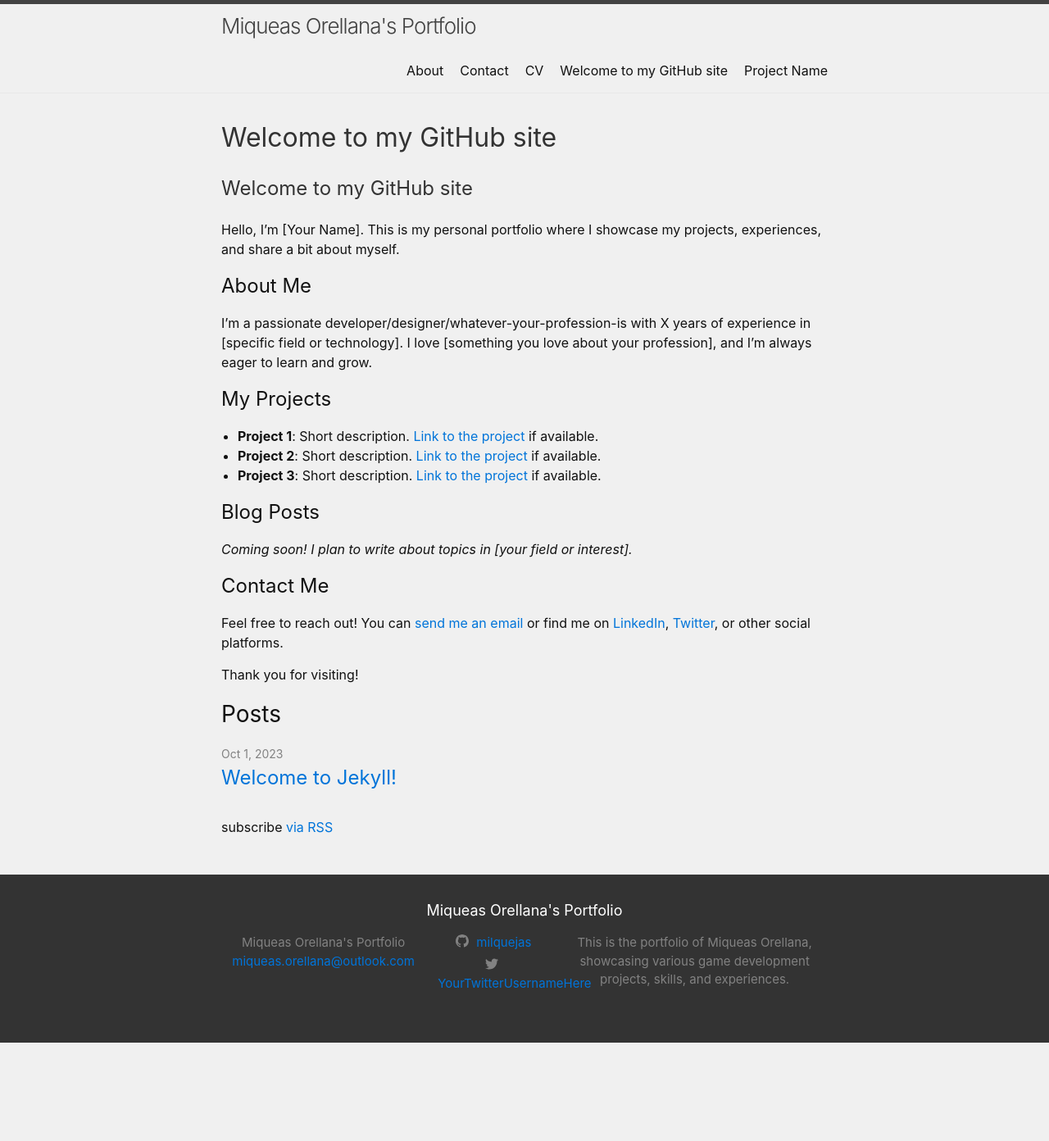
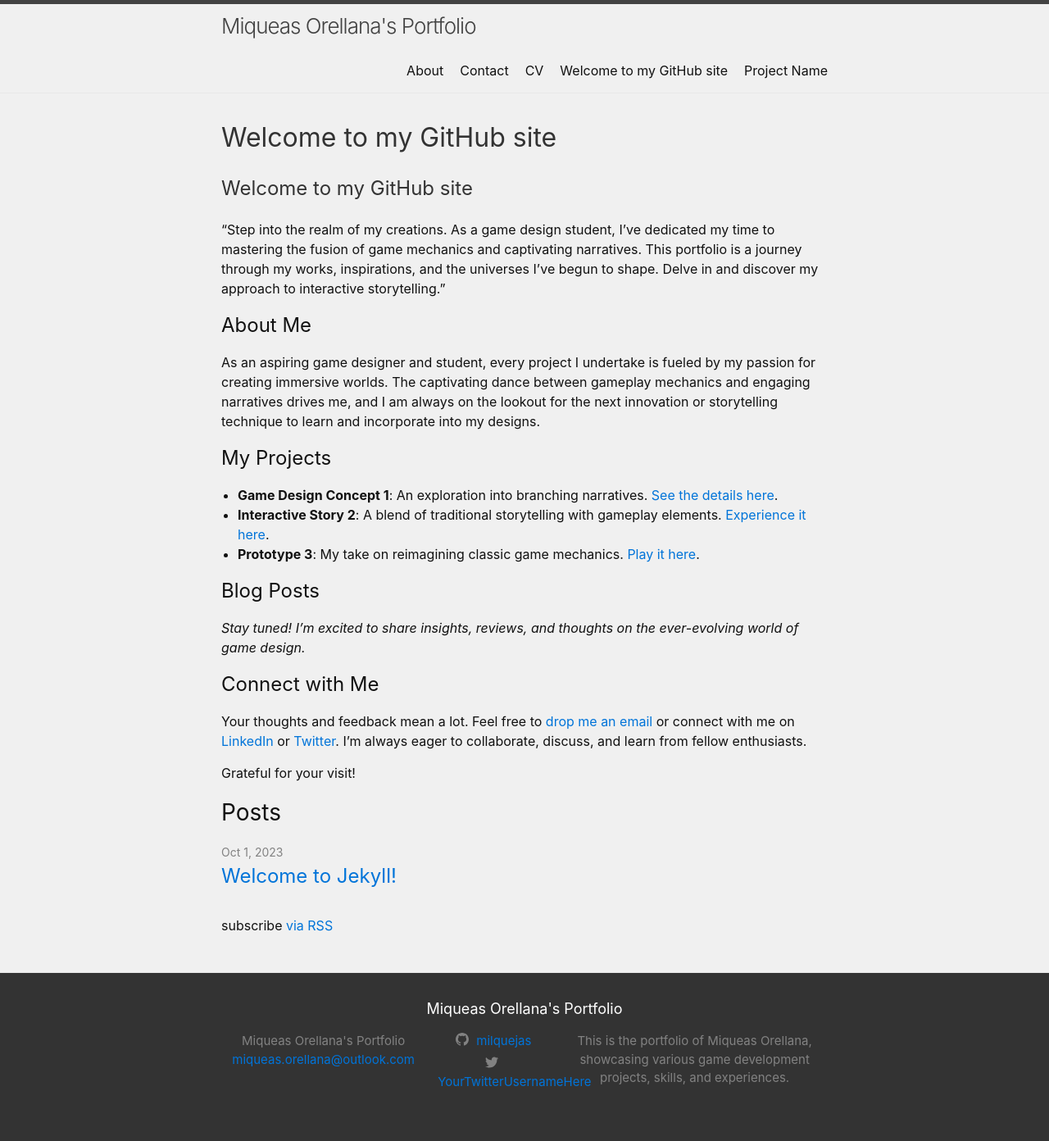
Before and after one commit to milquejas/milquejas.github.io, a Jekyll site: the page built from index.md, in a window 1280 px wide. Shown: the whole page at 82% size. Built offline with Jekyll 4.4.1, drawn with Linux system fonts in a browser that asks for light colours; our own code applies the rules of GitHub Pages for plain Markdown files; before the commit the page ends 1272 px from its top, so only the background shows below that.

Commit message:
etusivu päivitys

```diff
--- a/index.md
+++ b/index.md
@@ -4,24 +4,24 @@ layout: home
 
 # Welcome to my GitHub site
 
-Hello, I'm [Your Name]. This is my personal portfolio where I showcase my projects, experiences, and share a bit about myself.
+"Step into the realm of my creations. As a game design student, I've dedicated my time to mastering the fusion of game mechanics and captivating narratives. This portfolio is a journey through my works, inspirations, and the universes I've begun to shape. Delve in and discover my approach to interactive storytelling."
 
 ## About Me
 
-I'm a passionate developer/designer/whatever-your-profession-is with X years of experience in [specific field or technology]. I love [something you love about your profession], and I'm always eager to learn and grow.
+As an aspiring game designer and student, every project I undertake is fueled by my passion for creating immersive worlds. The captivating dance between gameplay mechanics and engaging narratives drives me, and I am always on the lookout for the next innovation or storytelling technique to learn and incorporate into my designs.
 
 ## My Projects
 
-- **Project 1**: Short description. [Link to the project](#) if available.
-- **Project 2**: Short description. [Link to the project](#) if available.
-- **Project 3**: Short description. [Link to the project](#) if available.
+- **Game Design Concept 1**: An exploration into branching narratives. [See the details here](#).
+- **Interactive Story 2**: A blend of traditional storytelling with gameplay elements. [Experience it here](#).
+- **Prototype 3**: My take on reimagining classic game mechanics. [Play it here](#).
 
 ## Blog Posts
 
-*Coming soon! I plan to write about topics in [your field or interest].*
+*Stay tuned! I'm excited to share insights, reviews, and thoughts on the ever-evolving world of game design.*
 
-## Contact Me
+## Connect with Me
 
-Feel free to reach out! You can [send me an email](mailto:your.email@example.com) or find me on [LinkedIn](https://linkedin.com/in/yourusername), [Twitter](https://twitter.com/yourusername), or other social platforms.
+Your thoughts and feedback mean a lot. Feel free to [drop me an email](mailto:miqueas.orellana@outlook.com) or connect with me on [LinkedIn](https://www.linkedin.com/in/miqueasorellana/) or [Twitter](https://twitter.com/yourusername). I'm always eager to collaborate, discuss, and learn from fellow enthusiasts.
 
-Thank you for visiting!
+Grateful for your visit!
```
